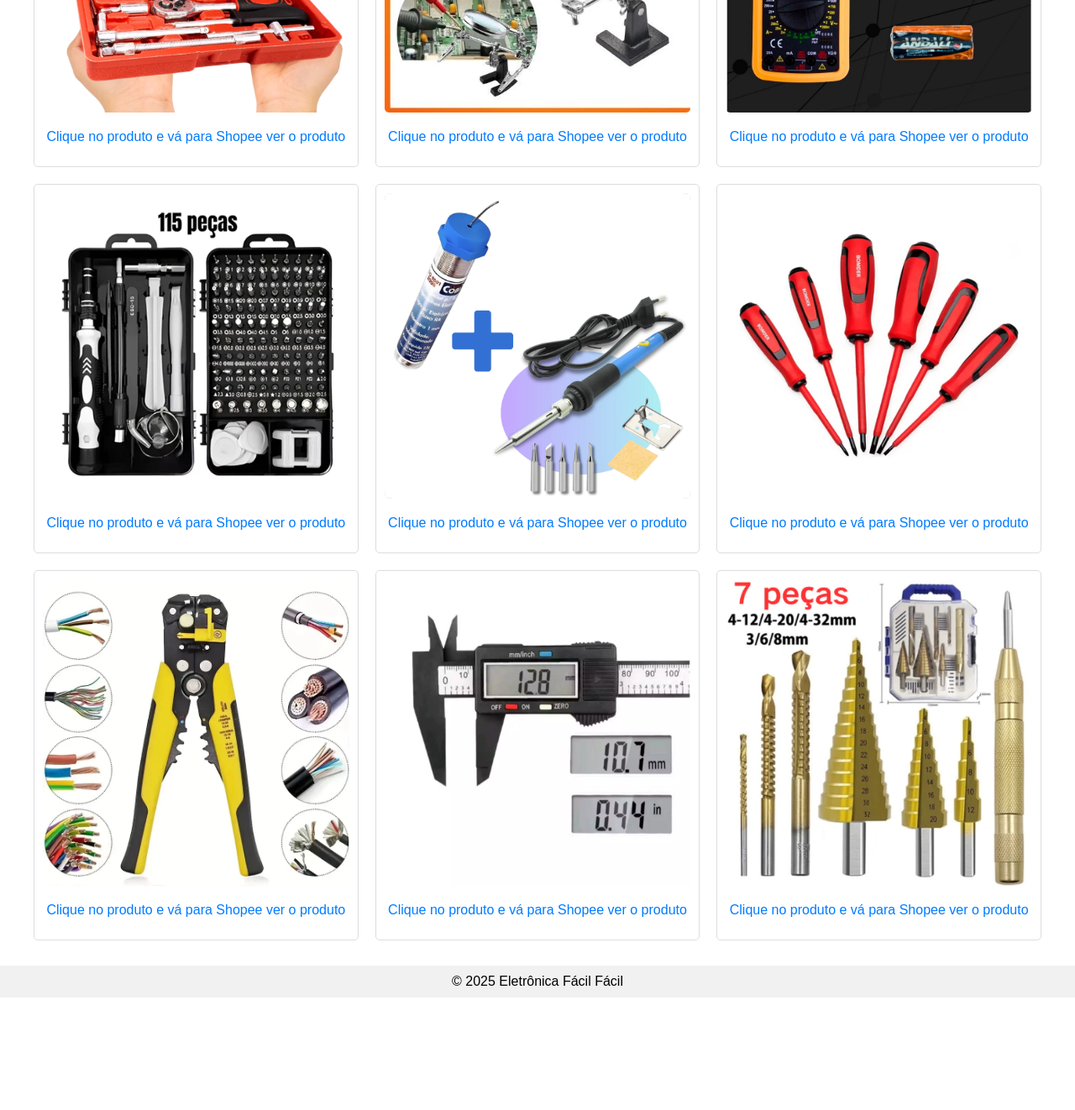
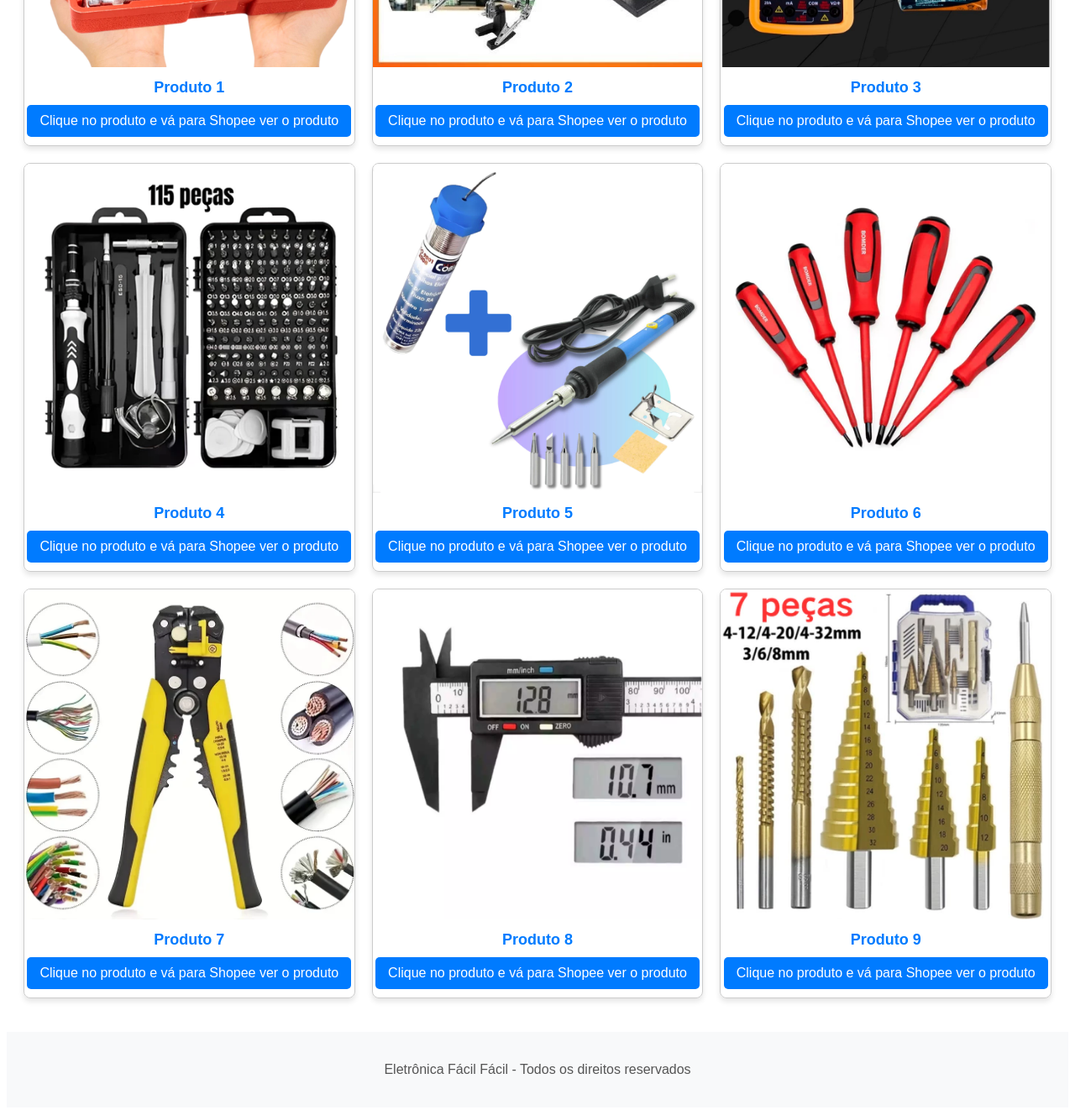
Before and after one commit to eletronicafacilfacil/ferramentas, a plain HTML site: page produto.html in a window 1280 px wide. Shown: the part 660-1982 px from the top of the page at 84% size. Before the commit the page ends 1848 px from the top, so only its background shows below. Drawn offline with Linux system fonts and the light colour scheme.

Commit message:
Update produto.html

```diff
--- a/produto.html
+++ b/produto.html
@@ -7,10 +7,7 @@
     <style>
         body {
             font-family: Arial, sans-serif;
-            margin: 0;
-            padding: 0;
         }
-
         header {
             position: relative;
             width: 100%;
@@ -19,137 +16,119 @@
             background-size: cover;
             background-position: center;
         }
-
-        .container {
-            max-width: 1200px;
-            margin: 20px auto;
-            padding: 10px;
+        .frase {
+            text-align: center;
+            font-size: 24px;
+            margin: 20px 0;
+            color: #333;
         }
-
-        .back-button {
+        .produtos {
+            display: grid;
+            grid-template-columns: repeat(auto-fit, minmax(300px, 1fr));
+            gap: 20px;
+            padding: 20px;
+        }
+        .produto {
+            border: 1px solid #ccc;
+            border-radius: 8px;
+            overflow: hidden;
+            text-align: center;
+            box-shadow: 0 4px 6px rgba(0, 0, 0, 0.1);
+            transition: transform 0.3s;
+        }
+        .produto:hover {
+            transform: translateY(-5px);
+        }
+        .produto img {
+            max-width: 100%;
+            height: auto;
+        }
+        .produto h3 {
+            margin: 10px 0;
+            font-size: 18px;
+            color: #007BFF;
+        }
+        .produto a {
+            text-decoration: none;
+            color: white;
+            background-color: #007BFF;
+            padding: 10px 15px;
+            border-radius: 5px;
             display: inline-block;
-            margin: 10px 0;
-            padding: 10px 20px;
-            background-color: #007BFF;
-            color: white;
-            text-decoration: none;
-            border-radius: 5px;
+            margin-bottom: 10px;
             transition: background-color 0.3s;
         }
-
-        .back-button:hover {
+        .produto a:hover {
             background-color: #0056b3;
         }
-
-        .products {
-            display: grid;
-            grid-template-columns: repeat(3, 1fr);
-            gap: 20px;
-            text-align: center;
-        }
-
-        .product {
-            border: 1px solid #ddd;
-            padding: 10px;
-            border-radius: 5px;
-            transition: transform 0.3s;
-        }
-
-        .product img {
-            max-width: 100%;
-            height: auto;
-            border-radius: 5px;
-        }
-
-        .product:hover {
-            transform: scale(1.05);
-        }
-
-        .product a {
-            text-decoration: none;
-            color: #007BFF;
-        }
-
-        .product a:hover {
-            color: #0056b3;
-        }
-
         footer {
             text-align: center;
             margin-top: 20px;
-            padding: 10px;
-            background-color: #f1f1f1;
+            padding: 20px;
+            background-color: #f8f9fa;
+            color: #555;
         }
     </style>
 </head>
 <body>
+    <!-- Cabeçalho -->
     <header></header>
 
-    <div class="container">
-        <!-- Botão de voltar -->
-        <a href="index.html" class="back-button">Voltar para a Página Inicial</a>
+    <!-- Frase abaixo do cabeçalho -->
+    <div class="frase">Confira nossos produtos disponíveis</div>
 
-        <h1>Produtos Disponíveis</h1>
-        <div class="products">
-            <div class="product">
-                <a href="https://s.shopee.com.br/Vr44FQaYK" target="_blank">
-                    <img src="produto_01.jpg" alt="Produto 01">
-                    <p>Clique no produto e vá para Shopee ver o produto</p>
-                </a>
+    <!-- Lista de produtos -->
+    <div class="produtos">
+        <div class="produto">
+            <img src="produto_01.jpg" alt="Produto 1">
+            <h3>Produto 1</h3>
+            <a href="https://s.shopee.com.br/Vr44FQaYK" target="_blank">Clique no produto e vá para Shopee ver o produto</a>
         </div>
-            <div class="product">
-                <a href="https://s.shopee.com.br/4AkSRLM3ub" target="_blank">
-                    <img src="produto_02.jpg" alt="Produto 02">
-                    <p>Clique no produto e vá para Shopee ver o produto</p>
-                </a>
+        <div class="produto">
+            <img src="produto_02.jpg" alt="Produto 2">
+            <h3>Produto 2</h3>
+            <a href="https://s.shopee.com.br/4AkSRLM3ub" target="_blank">Clique no produto e vá para Shopee ver o produto</a>
         </div>
-            <div class="product">
-                <a href="https://s.shopee.com.br/60C6aUZd6p" target="_blank">
-                    <img src="produto_03.jpg" alt="Produto 03">
-                    <p>Clique no produto e vá para Shopee ver o produto</p>
-                </a>
+        <div class="produto">
+            <img src="produto_03.jpg" alt="Produto 3">
+            <h3>Produto 3</h3>
+            <a href="https://s.shopee.com.br/60C6aUZd6p" target="_blank">Clique no produto e vá para Shopee ver o produto</a>
         </div>
-            <div class="product">
-                <a href="https://s.shopee.com.br/6V8P4B4A2E" target="_blank">
-                    <img src="produto_04.jpg" alt="Produto 04">
-                    <p>Clique no produto e vá para Shopee ver o produto</p>
-                </a>
+        <div class="produto">
+            <img src="produto_04.jpg" alt="Produto 4">
+            <h3>Produto 4</h3>
+            <a href="https://s.shopee.com.br/6V8P4B4A2E" target="_blank">Clique no produto e vá para Shopee ver o produto</a>
         </div>
-            <div class="product">
-                <a href="https://s.shopee.com.br/6Koys4UkJc" target="_blank">
-                    <img src="produto_05.jpg" alt="Produto 05">
-                    <p>Clique no produto e vá para Shopee ver o produto</p>
-                </a>
+        <div class="produto">
+            <img src="produto_05.jpg" alt="Produto 5">
+            <h3>Produto 5</h3>
+            <a href="https://s.shopee.com.br/6Koys4UkJc" target="_blank">Clique no produto e vá para Shopee ver o produto</a>
         </div>
-            <div class="product">
-                <a href="https://s.shopee.com.br/6KoysE0JAm" target="_blank">
-                    <img src="produto_06.jpg" alt="Produto 06">
-                    <p>Clique no produto e vá para Shopee ver o produto</p>
-                </a>
+        <div class="produto">
+            <img src="produto_06.jpg" alt="Produto 6">
+            <h3>Produto 6</h3>
+            <a href="https://s.shopee.com.br/6KoysE0JAm" target="_blank">Clique no produto e vá para Shopee ver o produto</a>
         </div>
-            <div class="product">
-                <a href="https://s.shopee.com.br/9Um0eAXp2g" target="_blank">
-                    <img src="produto_07.jpg" alt="Produto 07">
-                    <p>Clique no produto e vá para Shopee ver o produto</p>
-                </a>
+        <div class="produto">
+            <img src="produto_07.jpg" alt="Produto 7">
+            <h3>Produto 7</h3>
+            <a href="https://s.shopee.com.br/9Um0eAXp2g" target="_blank">Clique no produto e vá para Shopee ver o produto</a>
         </div>
-            <div class="product">
-                <a href="https://s.shopee.com.br/AKL7drDPYW" target="_blank">
-                    <img src="produto_08.jpg" alt="Produto 08">
-                    <p>Clique no produto e vá para Shopee ver o produto</p>
-                </a>
+        <div class="produto">
+            <img src="produto_08.jpg" alt="Produto 8">
+            <h3>Produto 8</h3>
+            <a href="https://s.shopee.com.br/AKL7drDPYW" target="_blank">Clique no produto e vá para Shopee ver o produto</a>
         </div>
-            <div class="product">
-                <a href="https://s.shopee.com.br/LXljeQHA2" target="_blank">
-                    <img src="produto_09.jpg" alt="Produto 09">
-                    <p>Clique no produto e vá para Shopee ver o produto</p>
-                </a>
-            </div>
+        <div class="produto">
+            <img src="produto_09.jpg" alt="Produto 9">
+            <h3>Produto 9</h3>
+            <a href="https://s.shopee.com.br/LXljeQHA2" target="_blank">Clique no produto e vá para Shopee ver o produto</a>
         </div>
     </div>
 
+    <!-- Rodapé -->
     <footer>
-        &copy; 2025 Eletrônica Fácil Fácil
+        <p>Eletrônica Fácil Fácil - Todos os direitos reservados</p>
     </footer>
 </body>
 </html>
```
Lines whose indentation alone changed are shown as unchanged.
